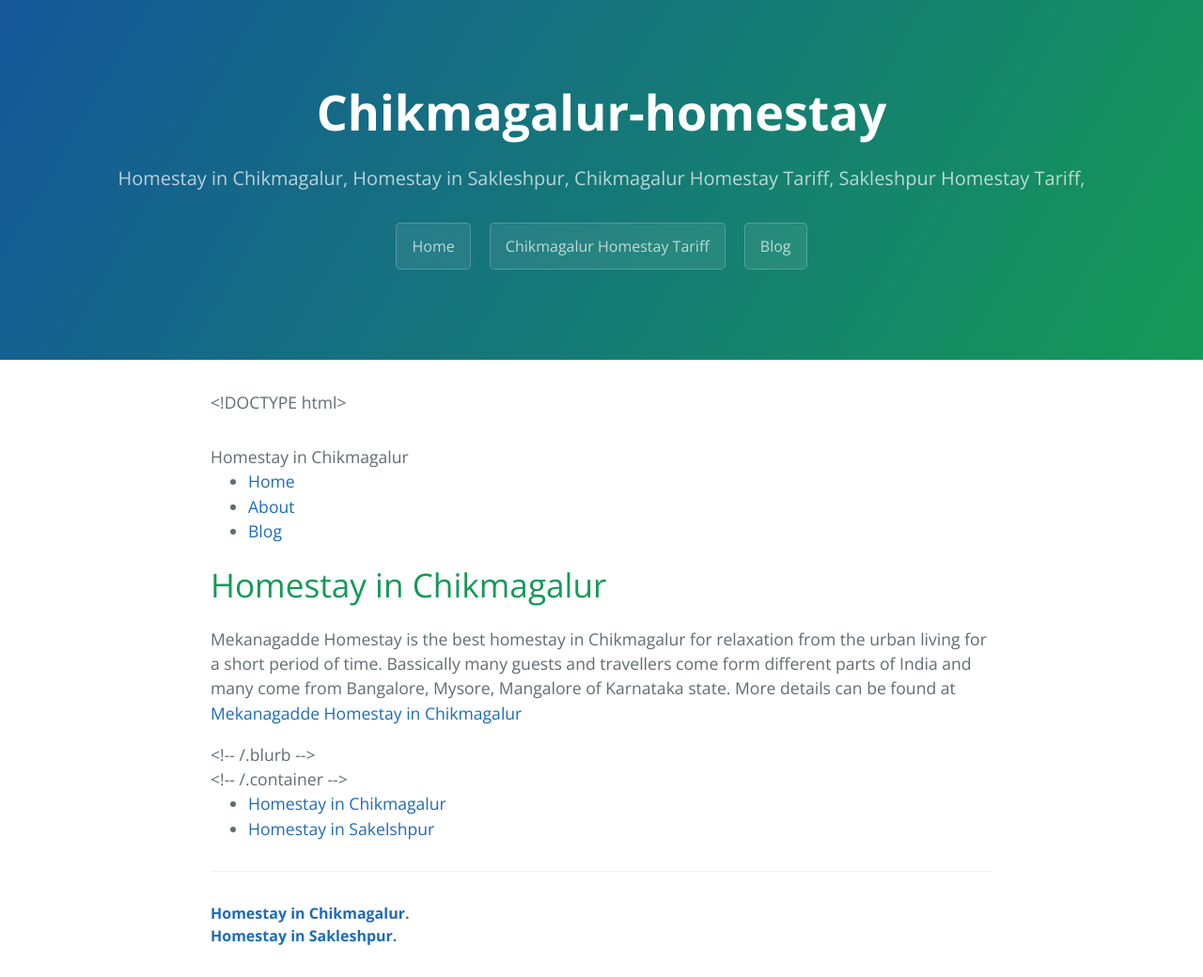
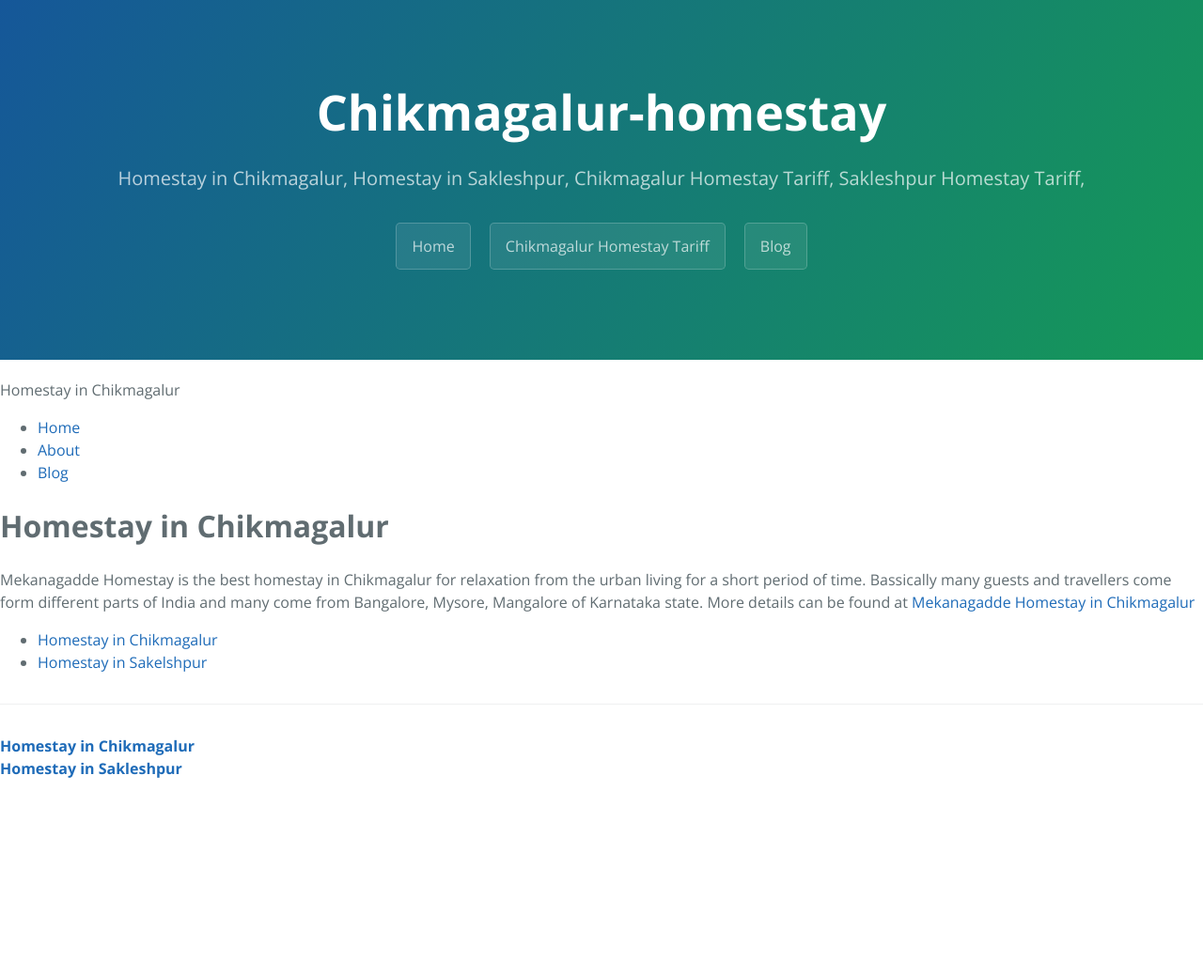
Before and after one commit to Shanavi/Chikmagalur-Homestay, a plain HTML site: page index.html in a window 1280 px wide. Shown: the whole page at 94% size. After the commit the page ends 830 px from the top, so only its background shows below. Drawn offline with nearby package versions, Linux system fonts and the light colour scheme.

Commit message:
Update index.html

```diff
--- a/index.html
+++ b/index.html
@@ -17,11 +17,6 @@
       <a href="http://www.mekanagadde.com/tariff.html" class="btn">Chikmagalur Homestay Tariff</a>
       <a href="http://www.mekanagadde.com/blog.html" class="btn">Blog</a>
     </section>
-
-    <section class="main-content">
-      <p>&lt;!DOCTYPE html&gt;
-
-    </p>
         <h2></h2>Homestay in Chikmagalur</h2>
 
 
@@ -37,8 +32,6 @@
                 <h1>
 <a id="homestay-in-chikmagalur" class="anchor" href="#homestay-in-chikmagalur" aria-hidden="true"><span class="octicon octicon-link"></span></a>Homestay in Chikmagalur</h1>
                 <p>Mekanagadde Homestay is the best homestay in Chikmagalur for relaxation from the urban living for a short period of time. Bassically many guests and travellers come form different parts of India and many come from Bangalore, Mysore, Mangalore of Karnataka state. More details can be found at <a href="/about">Mekanagadde Homestay in Chikmagalur</a></p>
-            </div>&lt;!-- /.blurb --&gt;
-        </div>&lt;!-- /.container --&gt;
 
             <ul>
                 <li><a href="http://www.mekanagadde.com/">Homestay in Chikmagalur</a></li>
@@ -47,9 +40,9 @@
 
 
       <footer class="site-footer">
-        <span class="site-footer-owner"><a href="http://www.mekanagadde.com/">Homestay in Chikmagalur</a>.</span>
+        <span class="site-footer-owner"><a href="http://www.mekanagadde.com/">Homestay in Chikmagalur</a></span>
 
-        <span class="site-footer-owner"><a href="http://www.mekanagadde.com/">Homestay in Sakleshpur</a>.</span>
+        <span class="site-footer-owner"><a href="http://www.mekanagadde.com/">Homestay in Sakleshpur</a></span>
       </footer>
 
     </section>
```
